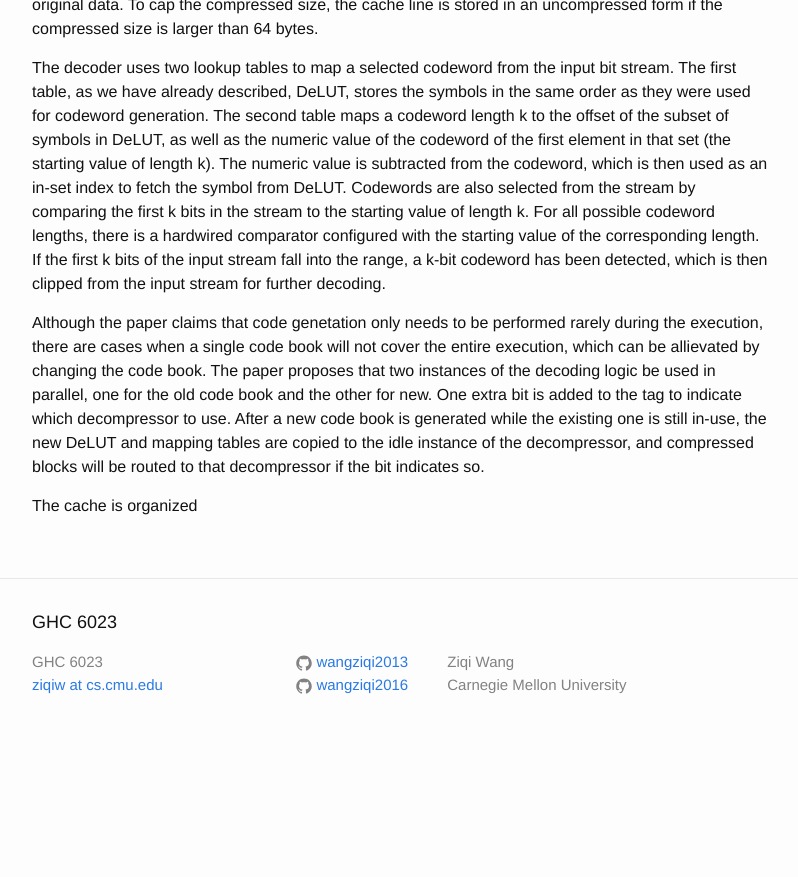
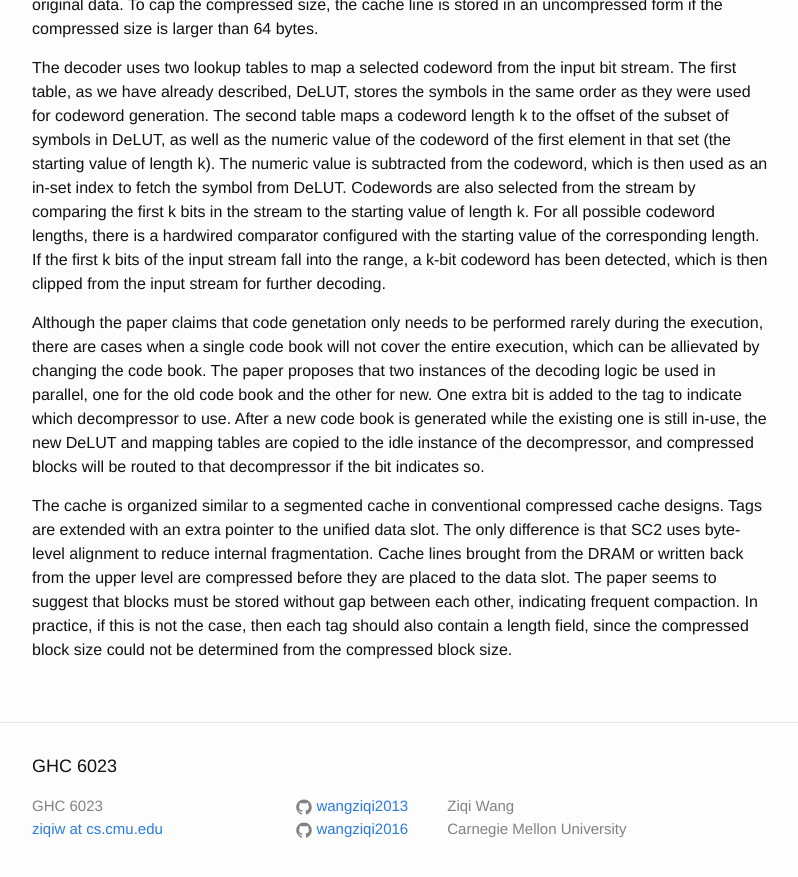
Before and after one commit to wangziqi2013/wangziqi2013.github.io, a Jekyll site: the page built from _posts/2020-06-29-sc2.markdown, in a window 1280 px wide and 900 px high, scrolled down 2053 px. Shown: the top 877 px of the window, without its empty margins (238-1036 px from the left). Built offline with Jekyll 4.4.1, drawn with Linux system fonts in a browser that asks for light colours; before the commit the page ends 2809 px from its top, so only the background shows below that.

Commit message:
Adding cache

```diff
--- a/_posts/2020-06-29-sc2.markdown
+++ b/_posts/2020-06-29-sc2.markdown
@@ -91,4 +91,9 @@ for new. One extra bit is added to the tag to indicate which decompressor to use
 the existing one is still in-use, the new DeLUT and mapping tables are copied to the idle instance of the decompressor,
 and compressed blocks will be routed to that decompressor if the bit indicates so.
 
-The cache is organized
+The cache is organized similar to a segmented cache in conventional compressed cache designs. Tags are extended with an
+extra pointer to the unified data slot. The only difference is that SC2 uses byte-level alignment to reduce internal
+fragmentation. Cache lines brought from the DRAM or written back from the upper level are compressed before they are
+placed to the data slot. The paper seems to suggest that blocks must be stored without gap between each other,
+indicating frequent compaction. In practice, if this is not the case, then each tag should also contain a length field,
+since the compressed block size could not be determined from the compressed block size.
```
